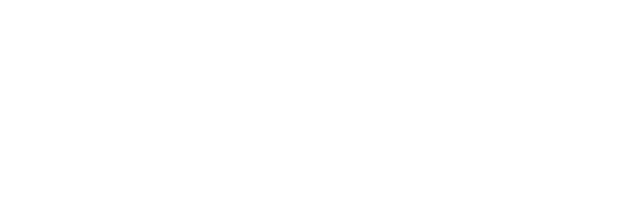
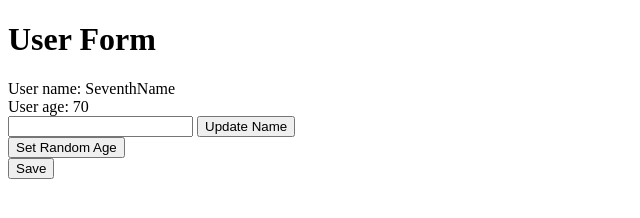
Before and after one commit to cbernard01/typescript-training-web-framework, a website with bundled scripts: page index.html in a window 1280 px wide. Shown: the whole page, without its empty margins (0-640 px from the left). Built offline with nearby package versions, Linux system fonts and the light colour scheme; data requests are answered from the project's data file.

Commit message:
User Form Class Commit:
Built a UserForm View class to present forms and features to the view portion of the application.

```diff
--- a/index.html
+++ b/index.html
@@ -5,6 +5,7 @@
   <title>Web Framework</title>
 </head>
 <body>
+<div id="root"></div>
 <script src="./src/index.ts"></script>
 </body>
 </html>
--- a/src/index.ts
+++ b/src/index.ts
@@ -1,10 +1,11 @@
+import {UserForm} from "./views/UserForm";
 import {User} from "./models/User";
 
+const root = document.getElementById("root");
 
-const collection = User.buildCollection();
-
-collection.fetch();
-
-collection.on("change", () => {
-  console.log(collection);
-});
+if (root) {
+  const userForm = new UserForm(root, User.buildUser({name: "SeventhName", age: 70}));
+  userForm.render();
+} else {
+  throw new Error("Root element not found");
+}
--- a/src/models/User.ts
+++ b/src/models/User.ts
@@ -27,4 +27,9 @@ export class User extends  Model<UserProps>{
       (json: UserProps) => User.buildUser(json)
     );
   }
+
+  setRandomAge(): void {
+    const age = Math.round(Math.random() * 100);
+    this.set({age: age});
+  }
 }
--- /dev/null
+++ b/src/views/UserForm.ts
@@ -0,0 +1,79 @@
+import {User} from "../models/User";
+
+type eventsObject = { [key: string]: () => void };
+
+export class UserForm {
+  parent: Element;
+  model: User;
+
+  constructor(parent: Element, model: User) {
+    this.parent = parent;
+    this.model = model;
+
+    this.bindModel();
+  }
+
+  eventsMap(): eventsObject {
+    return {
+      "click:.set-age": this.onSetAgeClick,
+      "click:.set-name": this.onSetNameClick
+    };
+  }
+
+  onSetAgeClick = (): void => {
+    this.model.setRandomAge();
+  };
+
+  onSetNameClick = (): void => {
+    const input = this.parent.querySelector("input");
+    if (input) this.model.set({name: input.value});
+  };
+
+  template(): string {
+    return `
+      <div>
+        <h1>User Form</h1>
+        <div>User name: ${this.model.getAttr("name")}</div>
+        <div>User age: ${this.model.getAttr("age")}</div>
+        <div>
+          <input />
+          <button class="set-name">Update Name</button>
+        </div>
+        <div>
+          <button class="set-age">Set Random Age</button>
+        </div>
+        <div>
+          <button class="save">Save</button>
+        </div>
+      </div>
+    `;
+  }
+
+  bindEvents(fragment: DocumentFragment): void {
+    const eventsMap = this.eventsMap();
+
+    for (let eventKey in eventsMap) {
+      if (eventsMap.hasOwnProperty(eventKey)) {
+        const [eventName, selector] = eventKey.split(":");
+        fragment.querySelectorAll(selector).forEach(element => {
+          element.addEventListener(eventName, eventsMap[eventKey]);
+        })
+      }
+    }
+  }
+
+  bindModel(): void {
+    this.model.on("change", () => {
+      this.render();
+    })
+  }
+
+  render(): void {
+    this.parent.innerHTML = "";
+
+    const templateElement = document.createElement('template');
+    templateElement.innerHTML = this.template();
+    this.bindEvents(templateElement.content);
+    this.parent.append(templateElement.content);
+  }
+}
--- a/tsconfig.json
+++ b/tsconfig.json
@@ -23,7 +23,7 @@
     // "isolatedModules": true,               /* Transpile each file as a separate module (similar to 'ts.transpileModule'). */
 
     /* Strict Type-Checking Options */
-    "strict": false,                           /* Enable all strict type-checking options. */
+    "strict": true,                           /* Enable all strict type-checking options. */
     // "noImplicitAny": true,                 /* Raise error on expressions and declarations with an implied 'any' type. */
     // "strictNullChecks": true,              /* Enable strict null checks. */
     // "strictFunctionTypes": true,           /* Enable strict checking of function types. */
```
